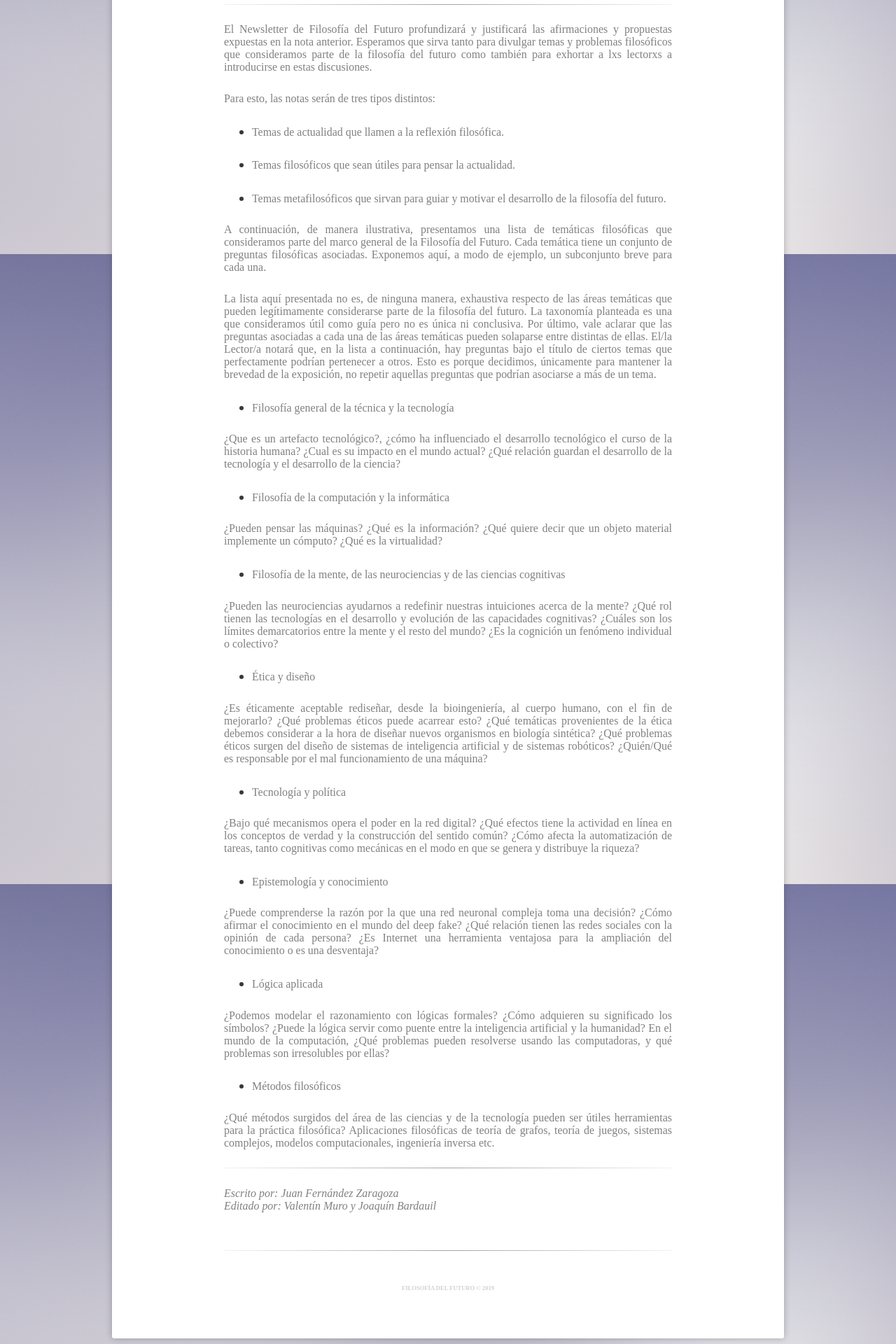
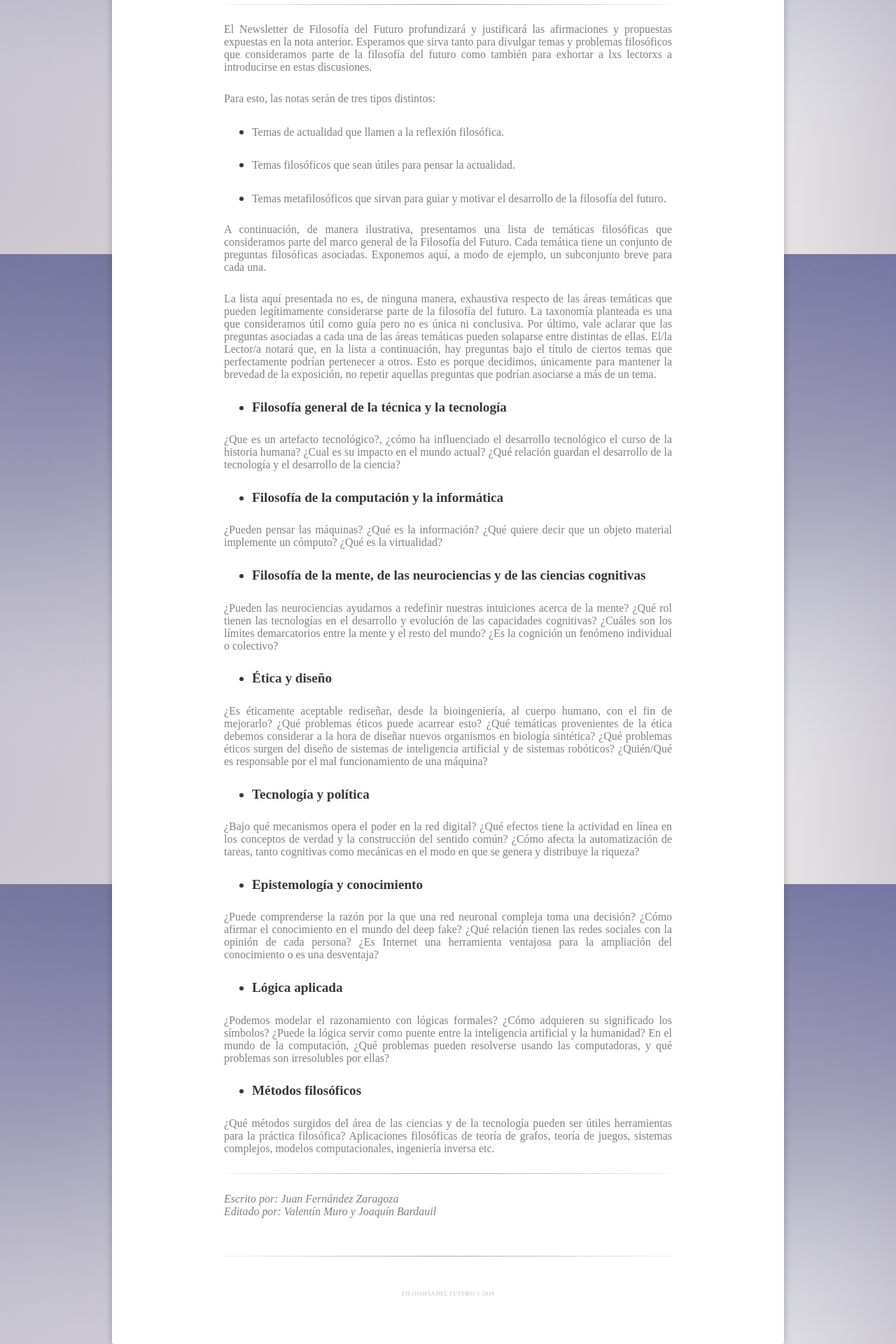
Before and after one commit to filosofiadelfuturo/filosofiadelfuturo.com, a Jekyll site: the page built from _posts/2019-09-21-porque-filosofia-y-futuro.md, in a window 1280 px wide. Shown: the part 2337-4257 px from the top of the page at 70% size. Built offline with Jekyll 4.4.1, drawn with Linux system fonts in a browser that asks for light colours.

```diff
--- a/_posts/2019-09-21-porque-filosofia-y-futuro.md
+++ b/_posts/2019-09-21-porque-filosofia-y-futuro.md
@@ -38,34 +38,34 @@ Por último, vale aclarar que la filosofía del futuro no puede ser habitada sol
 
 ##### La lista aquí presentada no es, de ninguna manera, exhaustiva respecto de las áreas temáticas que pueden legítimamente considerarse parte de la filosofía del futuro. La taxonomía planteada es una que consideramos útil como guía pero no es única ni conclusiva. Por último, vale aclarar que las preguntas asociadas a cada una de las áreas temáticas pueden solaparse entre distintas de ellas. El/la Lector/a notará que, en la lista a continuación, hay preguntas bajo el título de ciertos temas que perfectamente podrían pertenecer a otros. Esto es porque decidimos, únicamente para mantener la brevedad de la exposición, no repetir aquellas preguntas que podrían asociarse a más de un tema.
 
-* ##### Filosofía general de la técnica y la tecnología
+* #### Filosofía general de la técnica y la tecnología
 
 ##### ¿Que es un artefacto tecnológico?, ¿cómo ha influenciado el desarrollo tecnológico el curso de la historia humana? ¿Cual es su impacto en el mundo actual? ¿Qué relación guardan el desarrollo de la tecnología y el desarrollo de la ciencia?
 
-* ##### Filosofía de la computación y la informática
+* #### Filosofía de la computación y la informática
 
 ##### ¿Pueden pensar las máquinas? ¿Qué es la información? ¿Qué quiere decir que un objeto material implemente un cómputo? ¿Qué es la virtualidad?
 
-* ##### Filosofía de la mente, de las neurociencias y de las ciencias cognitivas
+* #### Filosofía de la mente, de las neurociencias y de las ciencias cognitivas
 
 ##### ¿Pueden las neurociencias ayudarnos a redefinir nuestras intuiciones acerca de la mente? ¿Qué rol tienen las tecnologías en el desarrollo y evolución de las capacidades cognitivas? ¿Cuáles son los límites demarcatorios entre la mente y el resto del mundo? ¿Es la cognición un fenómeno individual o colectivo?
 
-* ##### Ética y diseño
+* #### Ética y diseño
 
 ##### ¿Es éticamente aceptable rediseñar, desde la bioingeniería, al cuerpo humano, con el fin de mejorarlo? ¿Qué problemas éticos puede acarrear esto? ¿Qué temáticas provenientes de la ética debemos considerar a la hora de diseñar nuevos organismos en biología sintética? ¿Qué problemas éticos surgen del diseño de sistemas de inteligencia artificial y de sistemas robóticos? ¿Quién/Qué es responsable por el mal funcionamiento de una máquina?
 
-* ##### Tecnología y política
+* #### Tecnología y política
 
 ##### ¿Bajo qué mecanismos opera el poder en la red digital? ¿Qué efectos tiene la actividad en línea en los conceptos de verdad y la construcción del sentido común? ¿Cómo afecta la automatización de tareas, tanto cognitivas como mecánicas en el modo en que se genera y distribuye la riqueza?
 
-* ##### Epistemología y conocimiento
+* #### Epistemología y conocimiento
 
 ##### ¿Puede comprenderse la razón por la que una red neuronal compleja toma una decisión? ¿Cómo afirmar el conocimiento en el mundo del deep fake? ¿Qué relación tienen las redes sociales con la opinión de cada persona? ¿Es Internet una herramienta ventajosa para la ampliación del conocimiento o es una desventaja?
 
-* ##### Lógica aplicada
+* #### Lógica aplicada
 
 ##### ¿Podemos modelar el razonamiento con lógicas formales? ¿Cómo adquieren su significado los símbolos? ¿Puede la lógica servir como puente entre la inteligencia artificial y la humanidad? En el mundo de la computación, ¿Qué problemas pueden resolverse usando las computadoras, y qué problemas son irresolubles por ellas?
 
-* ##### Métodos filosóficos
+* #### Métodos filosóficos
 
 ##### ¿Qué métodos surgidos del área de las ciencias y de la tecnología pueden ser útiles herramientas para la práctica filosófica? Aplicaciones filosóficas de teoría de grafos, teoría de juegos, sistemas complejos, modelos computacionales, ingeniería inversa etc.
```
Also changed, not shown: _posts/2019-10-05-como-organizamos-nuestro-conocimiento.md (+3 -3 lines), _posts/2019-10-19-expandiendo-nuestra-mente.md (+4 -4 lines), _posts/2019-11-02-ilustracion-en-la-era-de-la-informacion.md (+5 -5 lines).
